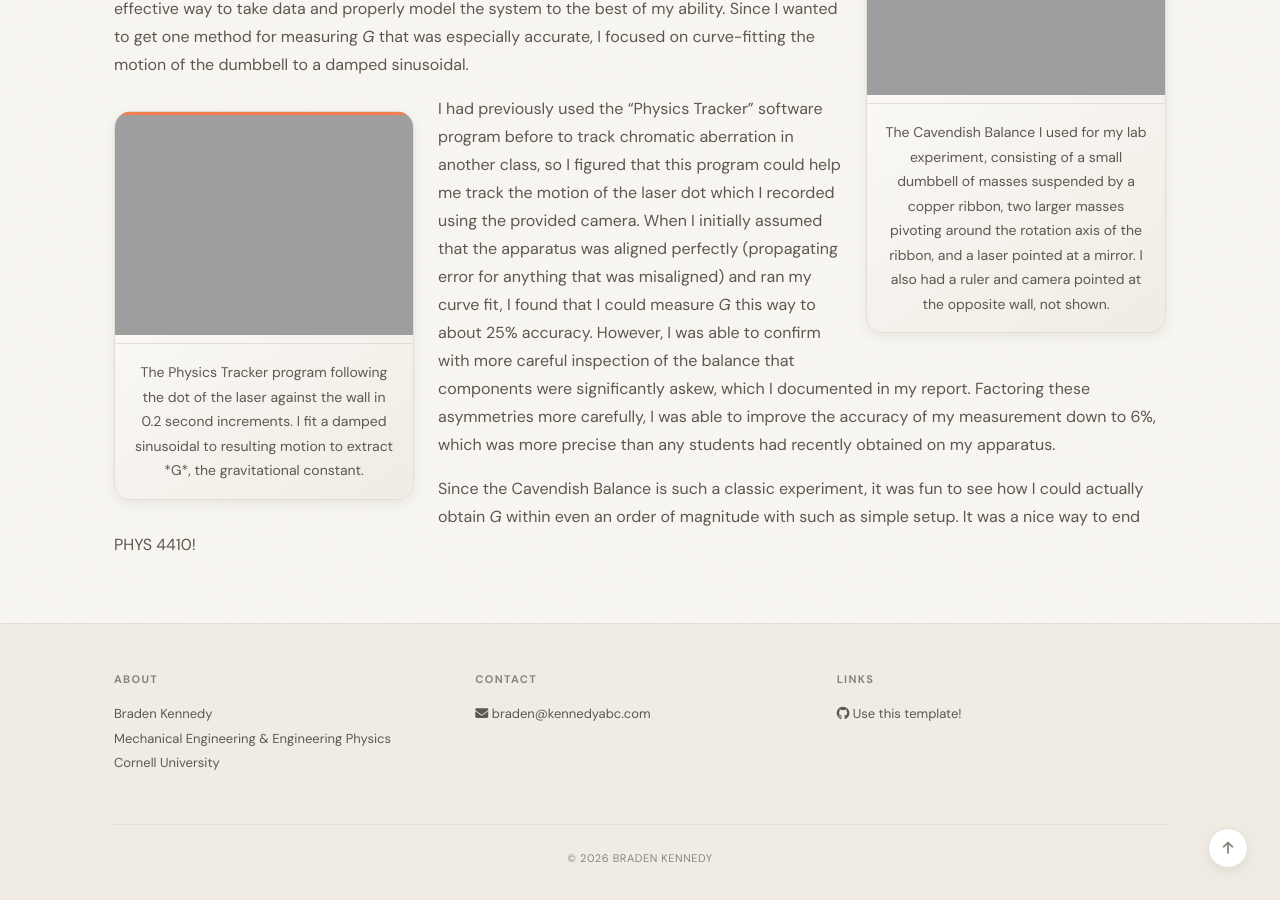
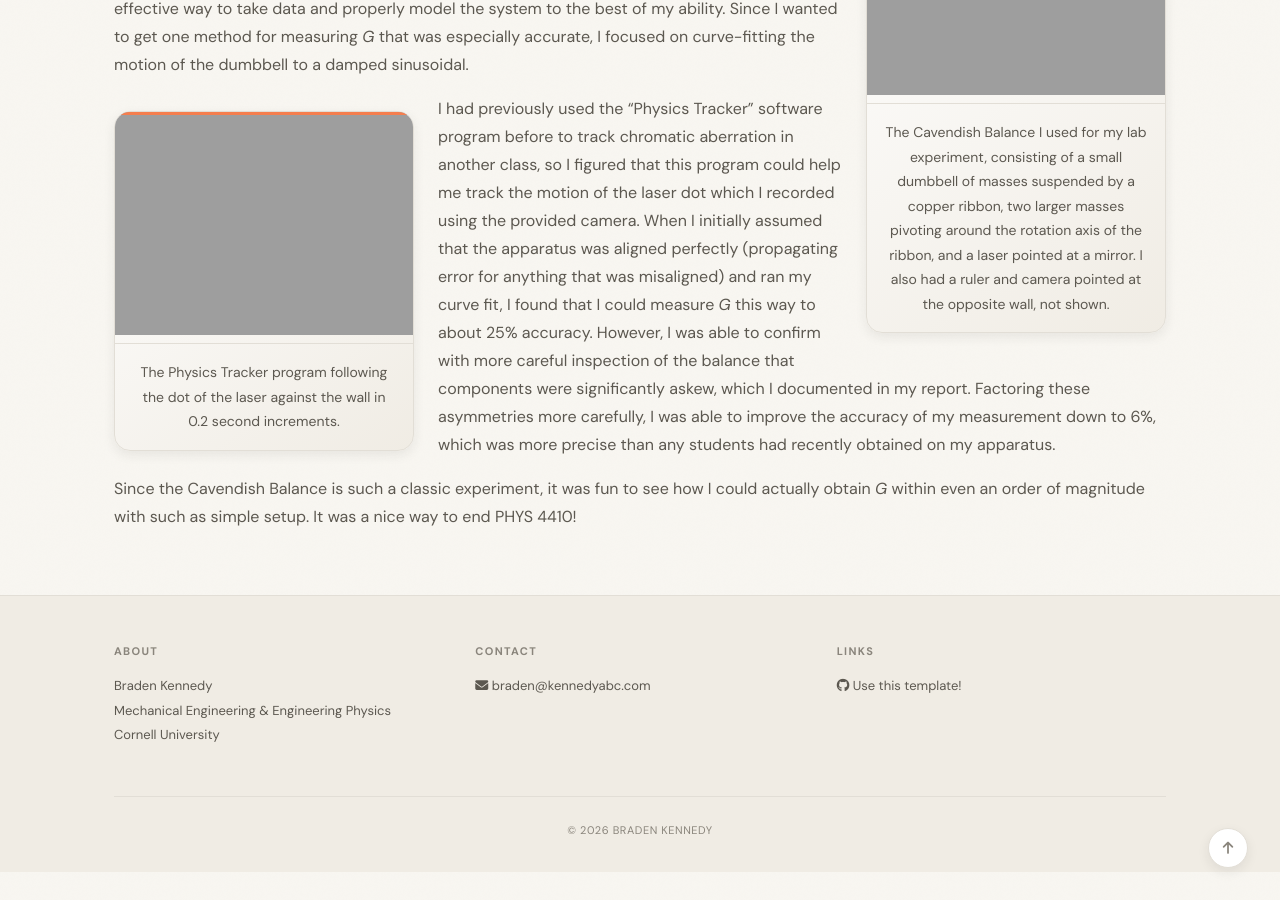
Before and after one commit to braden-kennedy/bkennedyportfolio, a Jekyll site: the page built from _pages/other.md, in a window 1280 px wide and 900 px high, scrolled down 3414 px. Built offline with Jekyll 4.4.1, drawn with Linux system fonts in a browser that asks for light colours; a style sheet for code colours, icons or effects is not loaded; after the commit the page ends 4286 px from its top, so only the background shows below that.

Commit message:
Update other.md

```diff
--- a/_pages/other.md
+++ b/_pages/other.md
@@ -71,7 +71,7 @@ See https://cornell-mae-ug.github.io/fa25-portfolio-bak232-taco/projects/2025-MA
 
 Of the three experiments I conducted in the advanced lab class, I think the Cavendish Balance was certainly the most fun. I was given a basic Cavendish balance apparatus, with the goal of extracting the gravitational constant *G* using a variety of set methods. I was given some key measurements about the apparatus (namely the dimensions of the dumbbell masses inside the box, since the apparatus was very delicate), but otherwise I needed to determine the most effective way to take data and properly model the system to the best of my ability. Since I wanted to get one method for measuring *G* that was especially accurate, I focused on curve-fitting the motion of the dumbbell to a damped sinusoidal.
 
-{% include figure.html src="other/Cavendish_Tracker.JPG" alt=" " caption="The Physics Tracker program following the dot of the laser against the wall in 0.2 second increments. I fit a damped sinusoidal to resulting motion to extract *G*, the gravitational constant." position="left" width="300px" %}
+{% include figure.html src="other/Cavendish_Tracker.JPG" alt=" " caption="The Physics Tracker program following the dot of the laser against the wall in 0.2 second increments." position="left" width="300px" %}
 
 I had previously used the "Physics Tracker" software program before to track chromatic aberration in another class, so I figured that this program could help me track the motion of the laser dot which I recorded using the provided camera. When I initially assumed that the apparatus was aligned perfectly (propagating error for anything that was misaligned) and ran my curve fit, I found that I could measure *G* this way to about 25% accuracy. However, I was able to confirm with more careful inspection of the balance that components were significantly askew, which I documented in my report. Factoring these asymmetries more carefully, I was able to improve the accuracy of my measurement down to 6%, which was more precise than any students had recently obtained on my apparatus.
 
```
